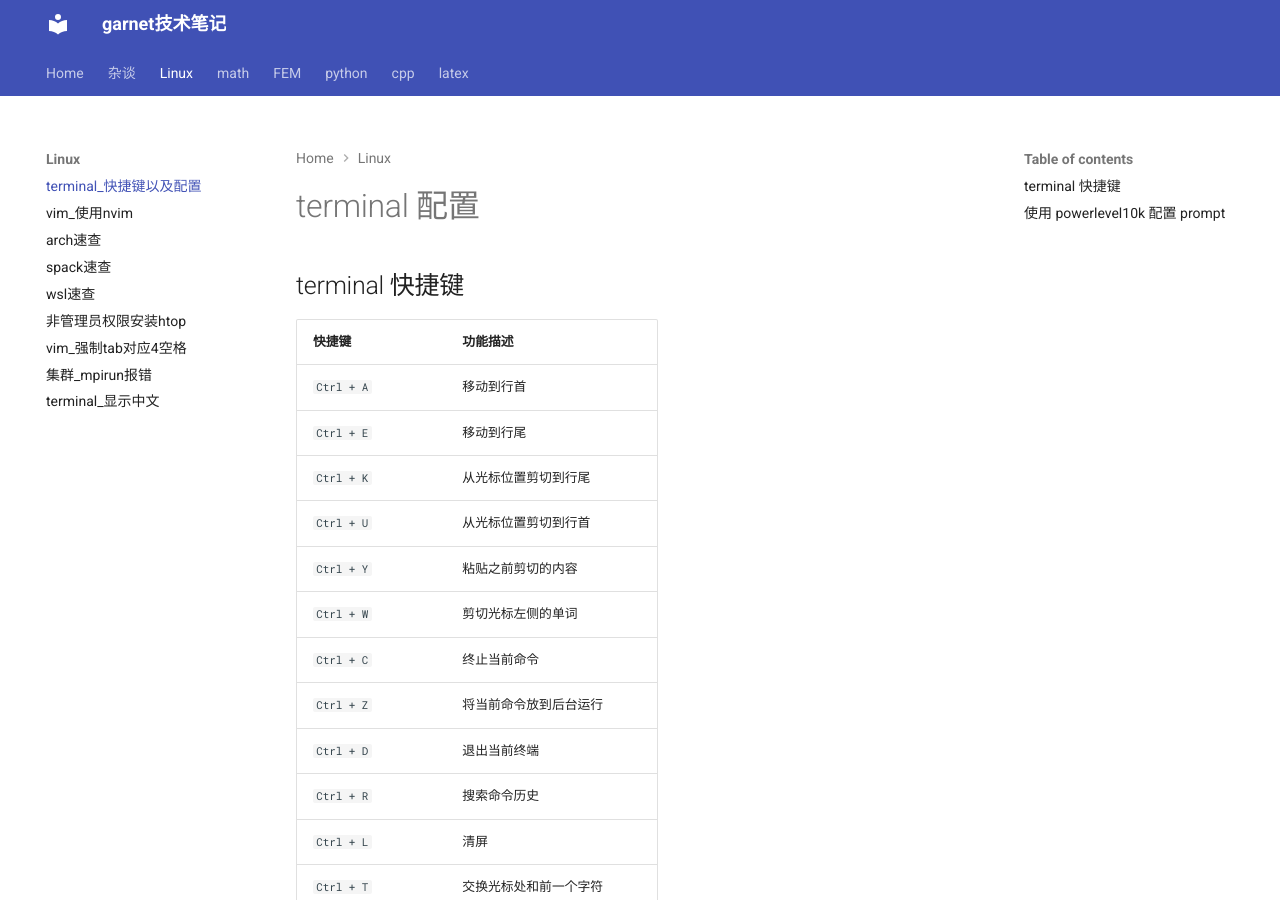
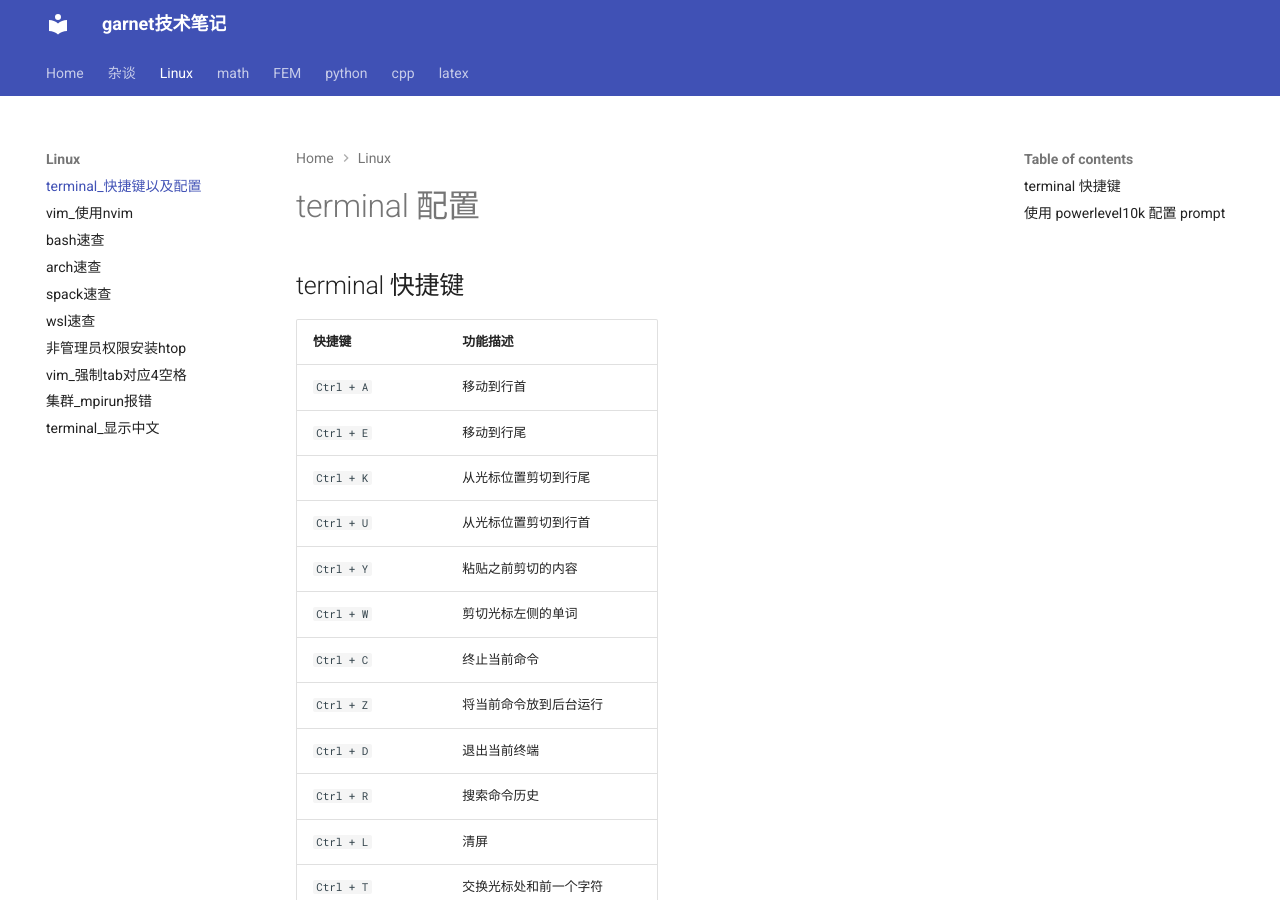
Before and after one commit to ymma98/technotes, an MkDocs documentation site: the page built from docs/Linux/terminal_快捷键以及配置.md, in a window 1280 px wide and 900 px high. Built offline with MkDocs 1.6.1 and Material for MkDocs 9.7.7, drawn with Linux system fonts in a browser that asks for light colours.

Commit message:
Update mkdocs.yml

```diff
--- a/mkdocs.yml
+++ b/mkdocs.yml
@@ -9,6 +9,7 @@ nav:
   - Linux:
       - terminal_快捷键以及配置: Linux/terminal_快捷键以及配置.md
       - vim_使用nvim: Linux/vim_使用nvim.md
+      - bash速查: Linux/bash速查.md
       - arch速查: Linux/arch速查.md
       - spack速查: Linux/spack速查.md
       - wsl速查: Linux/wsl速查.md
```
